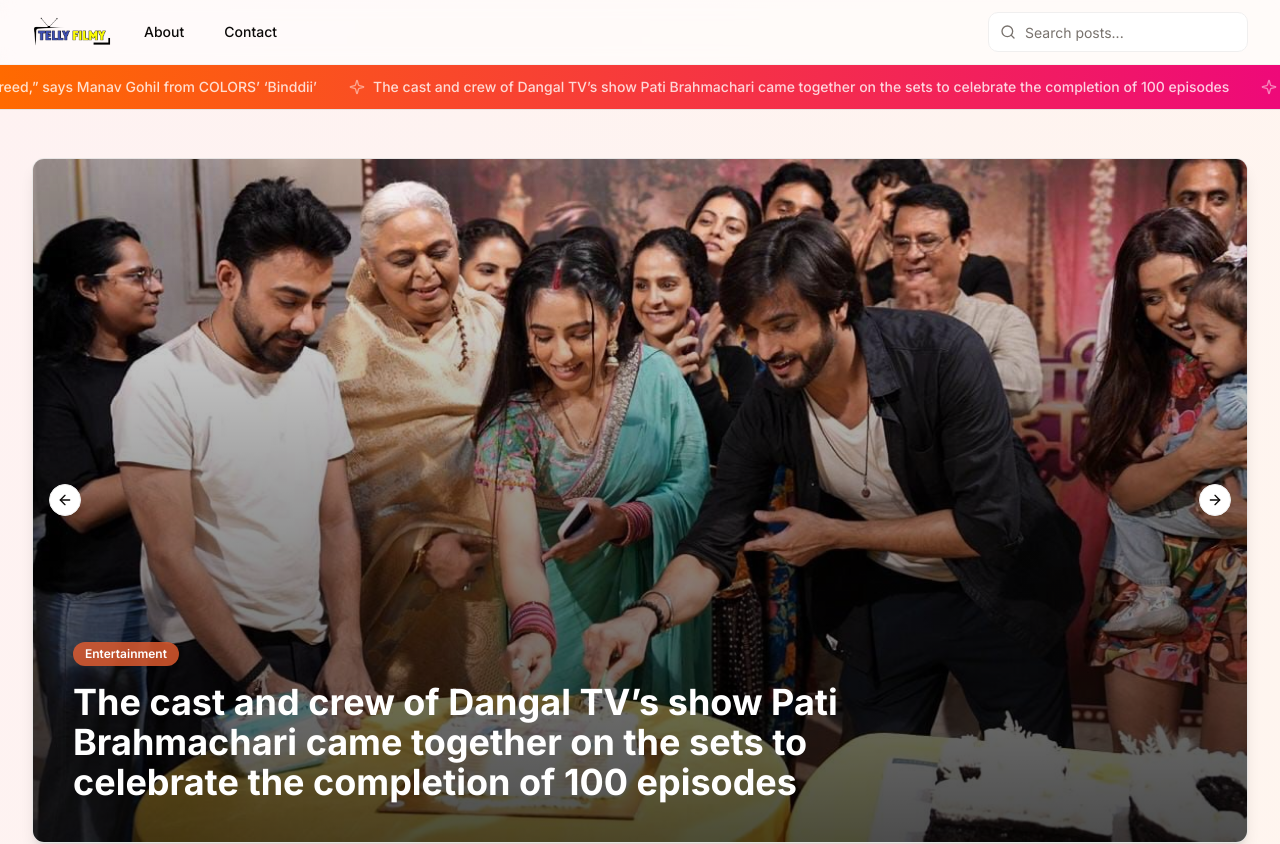
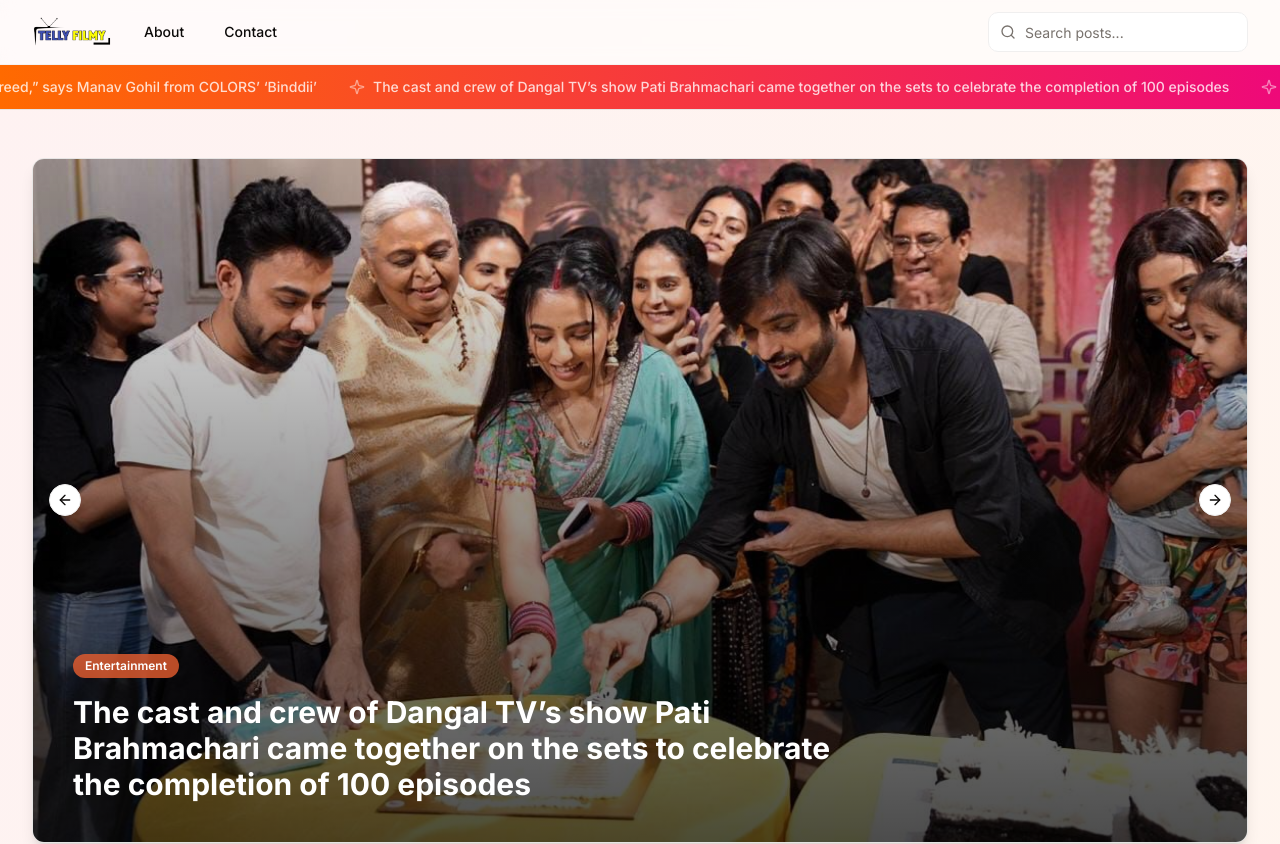
Before and after one commit to manishyadavyt/Telly-Filmy, a Next.js app: page / in a window 1280 px wide. Shown: the top 844 px of the page. Built offline with nearby package versions, Linux system fonts and the light colour scheme.

Commit message:
Update hero-slider

```diff
--- a/src/components/hero-slider.tsx
+++ b/src/components/hero-slider.tsx
@@ -50,7 +50,7 @@ export function HeroSlider({ topStories }: HeroSliderProps) {
                       <span className="inline-block rounded-full bg-primary/80 px-3 py-1 text-xs font-semibold text-primary-foreground backdrop-blur-sm">
                         {post.category}
                       </span>
-                      <h4 className="mt-4 text-2xl font-bold text-white sm:text-3xl md:text-4xl leading-tight">
+                      <h4 className="mt-4 text-xl font-bold text-white sm:text-2xl md:text-3xl leading-tight">
                         {post.title}
                       </h4>
                     </div>
```
